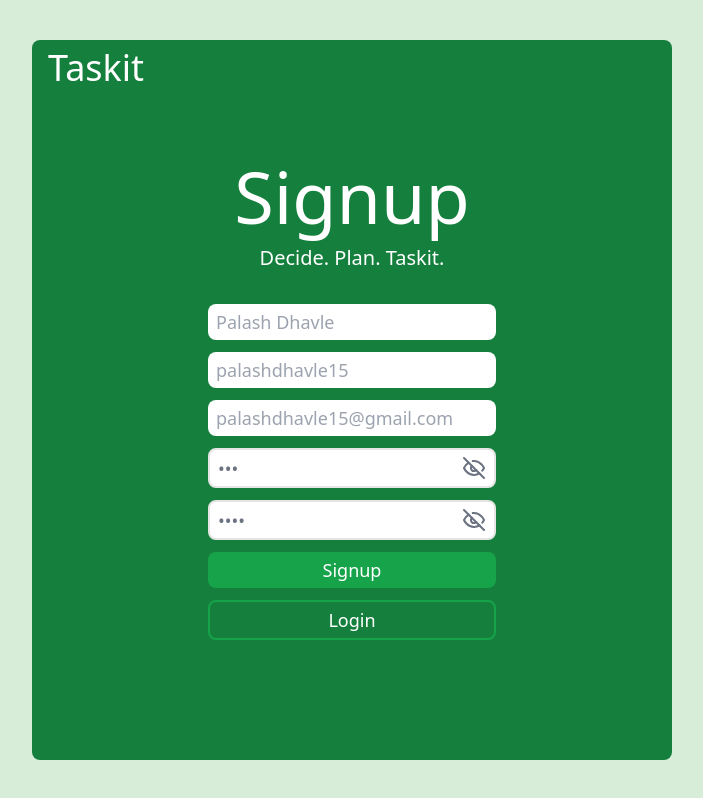
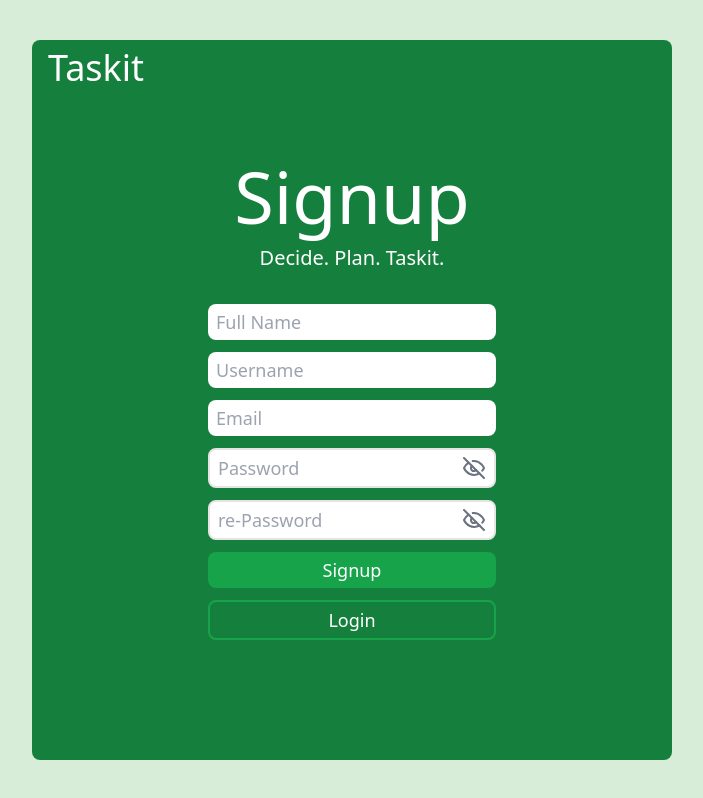
Before and after one commit to cybertron15/Pest-Assessment-Todo, a React (Vite) app in the folder client/Taskit/: page /login in a window 1280 px wide. Shown: the whole page, without its empty margins (288-991 px from the left). Built offline with nearby package versions, Linux system fonts and the light colour scheme; no server answers.

Commit message:
chore: pre-filled values cleanups

```diff
--- a/client/Taskit/src/routes/Login.tsx
+++ b/client/Taskit/src/routes/Login.tsx
@@ -34,17 +34,17 @@ function Login() {
 
 	// State for login form
 	const [loginForm, setLoginForm] = useState({
-		loginEmail: "palashdhavle15@gmail.com",
-		loginPassword: "tron@123",
+		loginEmail: "",
+		loginPassword: "",
 	});
 
 	// State for signup form
 	const [signupForm, setSignupForm] = useState({
-		signupFullName: "Palash Dhavle",
-		signupUsername: "palashdhavle15",
-		signupEmail: "palashdhavle15@gmail.com",
-		signupPassword: "123",
-		signupRePassword: "1233",
+		signupFullName: "",
+		signupUsername: "",
+		signupEmail: "",
+		signupPassword: "",
+		signupRePassword: "",
 	});
 
 	const handleLoginChange = (e: React.ChangeEvent<HTMLInputElement>) => {
```
